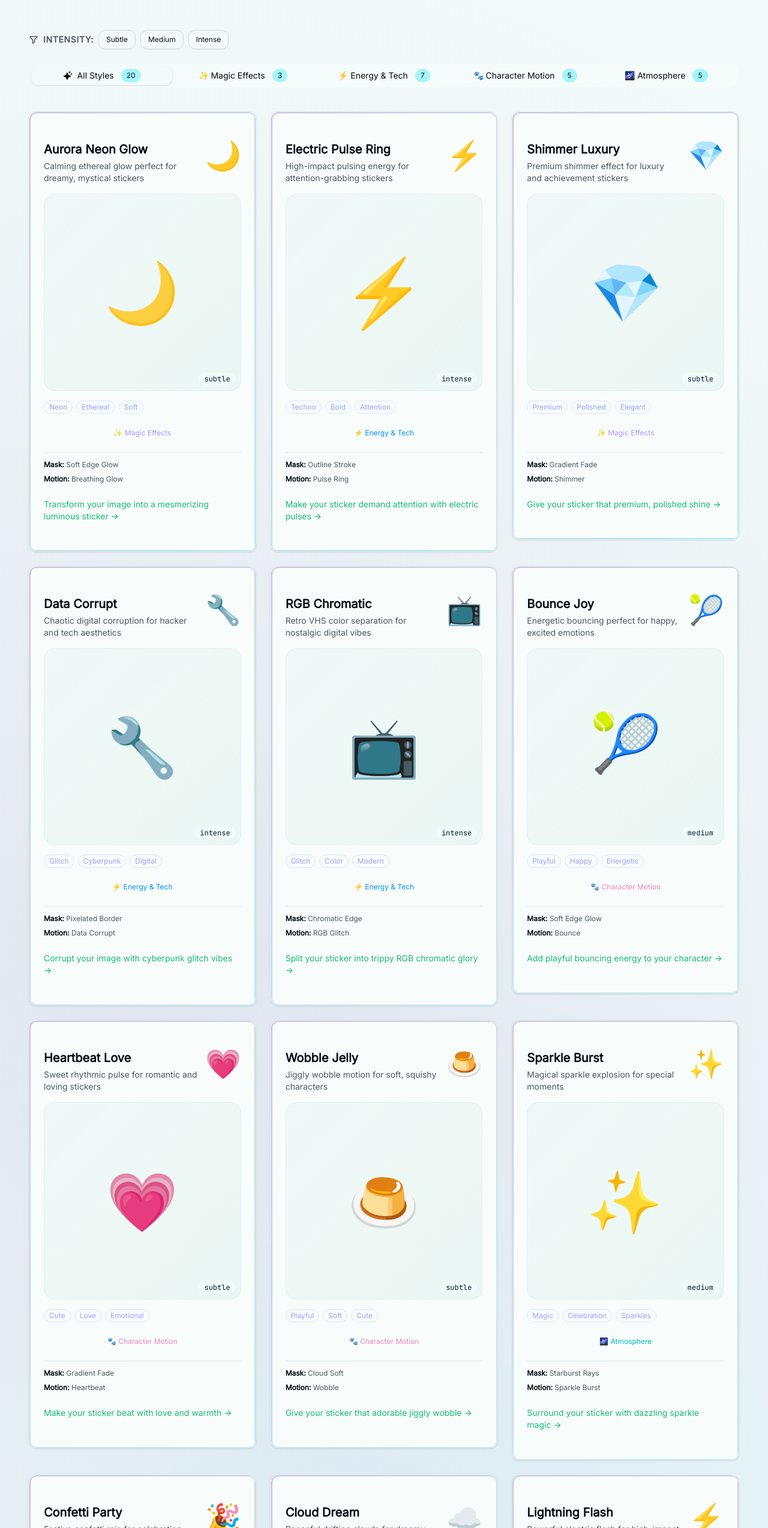
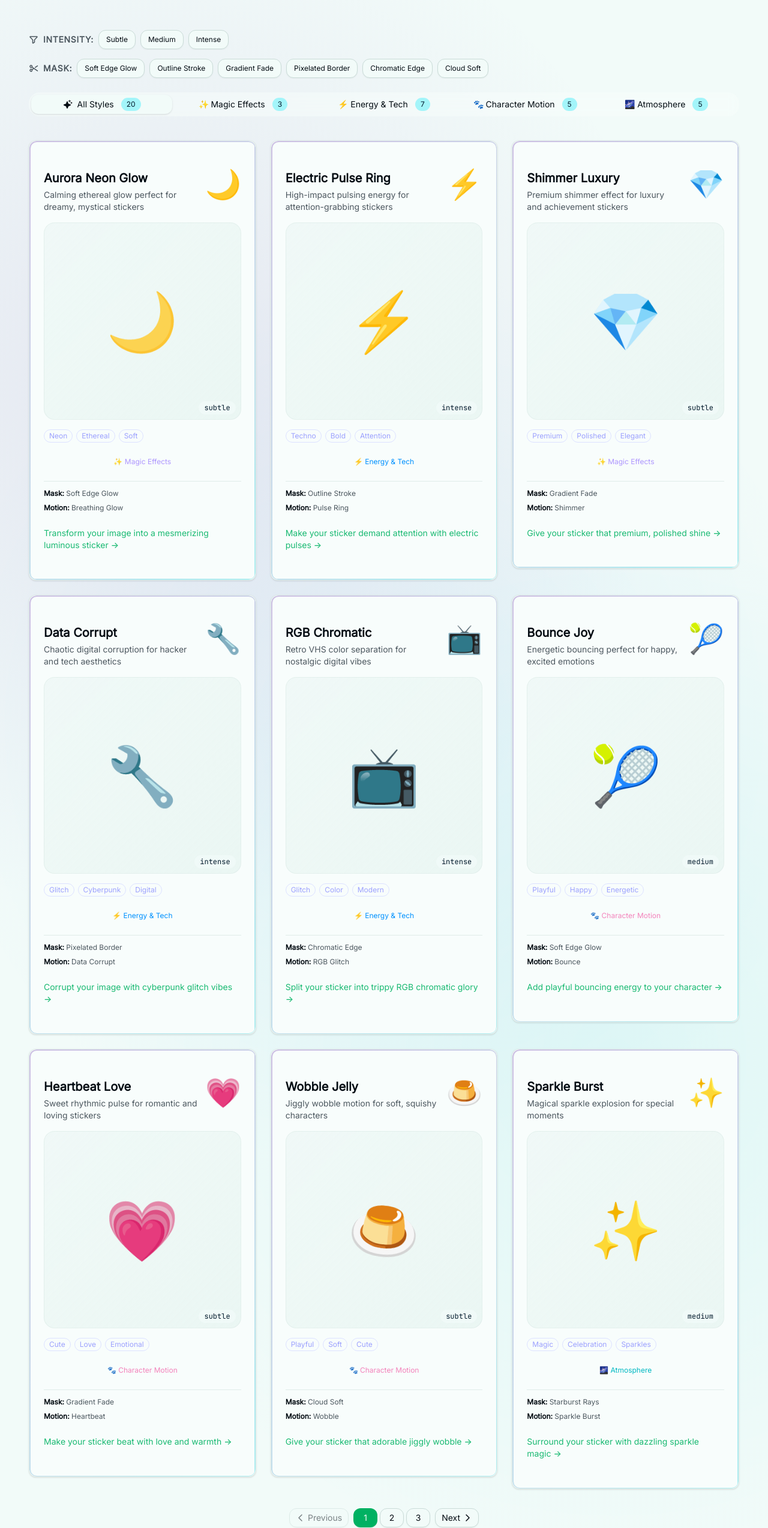
Before and after one commit to FriskyDevelopments/sticker-motion-libra, a React (Vite) app: page / in a window 1280 px wide. Shown: the part 178-2726 px from the top of the page at 60% size. Built offline with nearby package versions, Linux system fonts and the light colour scheme.

Commit message:
Generated by Spark: aff mask as an option an integrate pagrd

```diff
--- a/src/App.tsx
+++ b/src/App.tsx
@@ -6,18 +6,24 @@ import { Toaster } from '@/components/ui/sonner'
 import {
   stickerStyles,
   vibeInfo,
+  maskPresets,
   type VibeCategory,
-  type StickerStyle
+  type StickerStyle,
+  type MaskType
 } from '@/lib/stickerStyles'
 import { StickerStyleCard } from '@/components/StickerStyleCard'
 import { StyleDetailPanel } from '@/components/StyleDetailPanel'
 import { AnimationPlayground } from '@/components/AnimationPlayground'
-import { Sparkle, Funnel, X, DownloadSimple, Sliders, MagicWand } from '@phosphor-icons/react'
+import { Sparkle, Funnel, X, DownloadSimple, Sliders, MagicWand, CaretLeft, CaretRight, Scissors } from '@phosphor-icons/react'
 import { toast } from 'sonner'
+
+const ITEMS_PER_PAGE = 9
 
 function App() {
   const [selectedVibe, setSelectedVibe] = useState<VibeCategory | 'all'>('all')
   const [selectedIntensity, setSelectedIntensity] = useState<string[]>([])
+  const [selectedMasks, setSelectedMasks] = useState<MaskType[]>([])
+  const [currentPage, setCurrentPage] = useState(1)
   const [selectedStyle, setSelectedStyle] = useState<StickerStyle | null>(null)
   const [detailPanelOpen, setDetailPanelOpen] = useState(false)
   const [playgroundOpen, setPlaygroundOpen] = useState(false)
@@ -35,8 +41,21 @@ function App() {
       )
     }
 
+    if (selectedMasks.length > 0) {
+      filtered = filtered.filter(s =>
+        selectedMasks.includes(s.mask.type)
+      )
+    }
+
     return filtered
-  }, [selectedVibe, selectedIntensity])
+  }, [selectedVibe, selectedIntensity, selectedMasks])
+
+  const totalPages = Math.ceil(filteredStyles.length / ITEMS_PER_PAGE)
+  const paginatedStyles = useMemo(() => {
+    const startIndex = (currentPage - 1) * ITEMS_PER_PAGE
+    const endIndex = startIndex + ITEMS_PER_PAGE
+    return filteredStyles.slice(startIndex, endIndex)
+  }, [filteredStyles, currentPage])
 
   const handleIntensityToggle = (intensity: string) => {
     setSelectedIntensity(prev =>
@@ -44,11 +63,33 @@ function App() {
         ? prev.filter(i => i !== intensity)
         : [...prev, intensity]
     )
+    setCurrentPage(1)
+  }
+
+  const handleMaskToggle = (mask: MaskType) => {
+    setSelectedMasks(prev =>
+      prev.includes(mask)
+        ? prev.filter(m => m !== mask)
+        : [...prev, mask]
+    )
+    setCurrentPage(1)
   }
 
   const handleClearFilters = () => {
     setSelectedVibe('all')
     setSelectedIntensity([])
+    setSelectedMasks([])
+    setCurrentPage(1)
+  }
+
+  const handleVibeChange = (val: string) => {
+    setSelectedVibe(val as VibeCategory | 'all')
+    setCurrentPage(1)
+  }
+
+  const handlePageChange = (page: number) => {
+    setCurrentPage(page)
+    window.scrollTo({ top: 0, behavior: 'smooth' })
   }
 
   const handleStyleClick = (style: StickerStyle) => {
@@ -86,7 +127,9 @@ function App() {
     }
   }
 
-  const hasActiveFilters = selectedVibe !== 'all' || selectedIntensity.length > 0
+  const hasActiveFilters = selectedVibe !== 'all' || selectedIntensity.length > 0 || selectedMasks.length > 0
+
+  const availableMasks = Array.from(new Set(stickerStyles.map(s => s.mask.type)))
 
   return (
     <div className="min-h-screen mesh-background">
@@ -126,7 +169,7 @@ function App() {
         </header>
 
         <div className="space-y-6">
-          <div className="flex flex-col md:flex-row gap-4 md:items-center md:justify-between">
+          <div className="flex flex-col gap-4">
             <div className="flex items-center gap-2 flex-wrap">
               <Funnel className="text-muted-foreground" weight="bold" />
               <span className="text-sm font-semibold uppercase tracking-wider text-muted-foreground">
@@ -145,7 +188,26 @@ function App() {
               ))}
             </div>
 
+            <div className="flex items-center gap-2 flex-wrap">
+              <Scissors className="text-muted-foreground" weight="bold" />
+              <span className="text-sm font-semibold uppercase tracking-wider text-muted-foreground">
+                Mask:
+              </span>
+              {availableMasks.slice(0, 6).map(maskType => (
+                <Button
+                  key={maskType}
+                  variant={selectedMasks.includes(maskType) ? 'default' : 'outline'}
+                  size="sm"
+                  onClick={() => handleMaskToggle(maskType)}
+                  className="text-xs capitalize"
+                >
+                  {maskPresets[maskType].name}
+                </Button>
+              ))}
+            </div>
+
             {hasActiveFilters && (
+              <div className="flex justify-end">
                 <Button
                   variant="ghost"
                   size="sm"
@@ -155,24 +217,26 @@ function App() {
                   <X weight="bold" className="mr-2" />
                   Clear Filters
                 </Button>
+              </div>
             )}
           </div>
 
-          <Tabs value={selectedVibe} onValueChange={(val) => setSelectedVibe(val as VibeCategory | 'all')}>
+          <Tabs value={selectedVibe} onValueChange={handleVibeChange}>
             <TabsList className="w-full flex-wrap h-auto p-1 bg-card/50 backdrop-blur">
               <TabsTrigger value="all" className="flex items-center gap-2">
                 <Sparkle weight="fill" />
                 All Styles
                 <Badge variant="secondary" className="ml-1 text-xs">
-                  {selectedVibe === 'all' && selectedIntensity.length === 0
+                  {selectedVibe === 'all' && selectedIntensity.length === 0 && selectedMasks.length === 0
                     ? stickerStyles.length
                     : filteredStyles.length}
                 </Badge>
               </TabsTrigger>
               {(Object.keys(vibeInfo) as VibeCategory[]).map(vibe => {
-                const count = selectedVibe === vibe && selectedIntensity.length > 0
-                  ? filteredStyles.length
-                  : stickerStyles.filter(s => s.vibe === vibe).length
+                let count = stickerStyles.filter(s => s.vibe === vibe).length
+                if (selectedVibe === vibe && (selectedIntensity.length > 0 || selectedMasks.length > 0)) {
+                  count = filteredStyles.length
+                }
 
                 return (
                   <TabsTrigger key={vibe} value={vibe} className="flex items-center gap-2">
@@ -198,8 +262,9 @@ function App() {
                   </Button>
                 </div>
               ) : (
+                <>
                   <div className="grid grid-cols-1 md:grid-cols-2 lg:grid-cols-3 gap-4 md:gap-6">
-                  {filteredStyles.map((style, index) => (
+                    {paginatedStyles.map((style, index) => (
                       <StickerStyleCard
                         key={style.id}
                         style={style}
@@ -208,6 +273,47 @@ function App() {
                       />
                     ))}
                   </div>
+
+                  {totalPages > 1 && (
+                    <div className="flex items-center justify-center gap-2 mt-8">
+                      <Button
+                        variant="outline"
+                        size="sm"
+                        onClick={() => handlePageChange(currentPage - 1)}
+                        disabled={currentPage === 1}
+                        className="gap-1"
+                      >
+                        <CaretLeft weight="bold" />
+                        Previous
+                      </Button>
+
+                      <div className="flex items-center gap-1">
+                        {Array.from({ length: totalPages }, (_, i) => i + 1).map(page => (
+                          <Button
+                            key={page}
+                            variant={currentPage === page ? 'default' : 'outline'}
+                            size="sm"
+                            onClick={() => handlePageChange(page)}
+                            className="min-w-[2.5rem]"
+                          >
+                            {page}
+                          </Button>
+                        ))}
+                      </div>
+
+                      <Button
+                        variant="outline"
+                        size="sm"
+                        onClick={() => handlePageChange(currentPage + 1)}
+                        disabled={currentPage === totalPages}
+                        className="gap-1"
+                      >
+                        Next
+                        <CaretRight weight="bold" />
+                      </Button>
+                    </div>
+                  )}
+                </>
               )}
             </TabsContent>
           </Tabs>
```
Also changed, not shown: 1 other file (tests, documents, lock files or other folders). Lines whose indentation alone changed are shown as unchanged.
